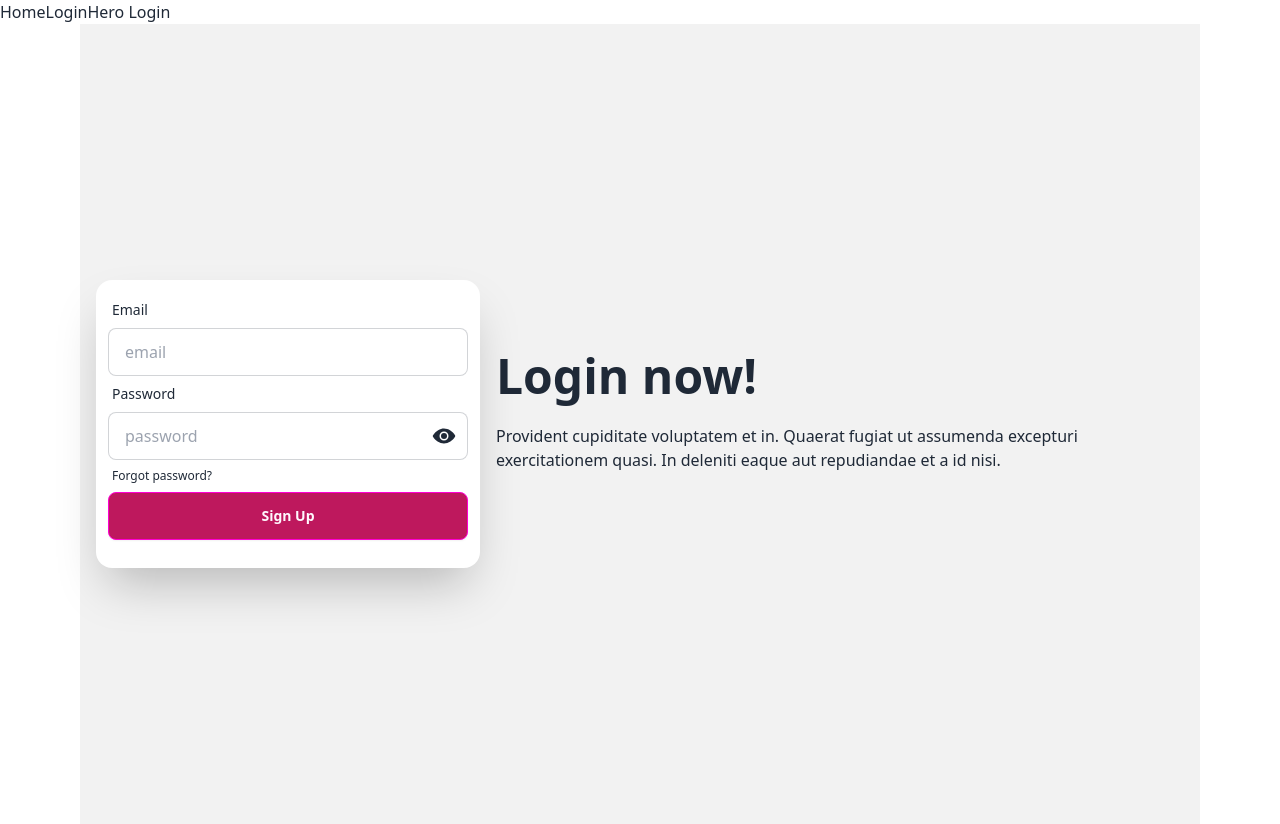
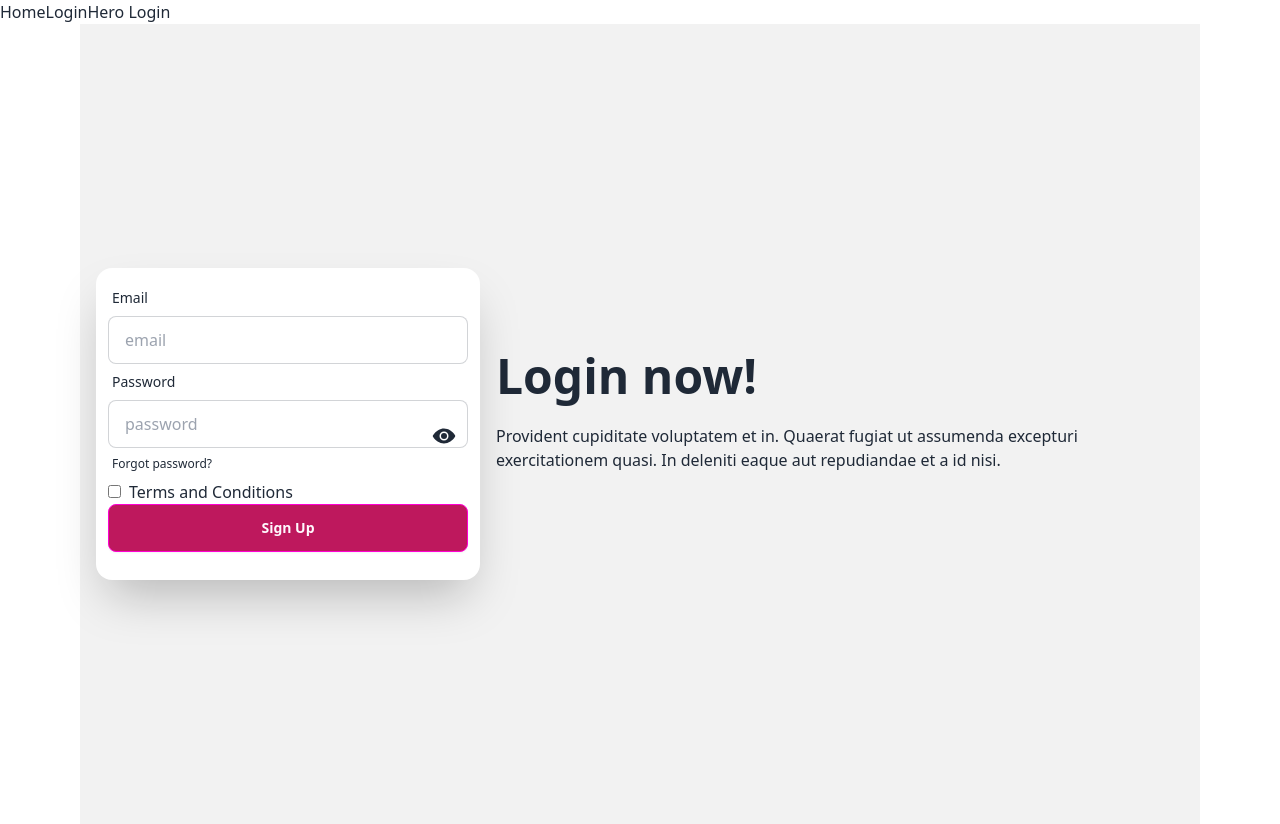
Before and after one commit to rakibul226/simple-Firebase, a React (Vite) app: page /heroLogin in a window 1280 px wide. Built offline with nearby package versions, Linux system fonts and the light colour scheme.

Commit message:
accecpt term and condition

```diff
--- a/src/HeroLogin/HeroLogin.jsx
+++ b/src/HeroLogin/HeroLogin.jsx
@@ -14,15 +14,21 @@ const HeroLogin = () => {
     e.preventDefault();
     const email = e.target.email.value;
     const password = e.target.password.value;
-    console.log('Email:', email);
-    console.log('Password:', password);
+    const accepted = e.target.terms.checked;
+    console.log(email,password,accepted);
+
 
     if(password.length < 6){
       setRegisterError('Password can not be less then 6 characters');
       return;
     }
-    else if(!/A-Z/.test(password)){
-      setRegisterError('Password should have at least one upper case characters');
+    else if(!/[A-Z]/.test(password)){
+      setRegisterError('Password should have at least one uppercase character');
+      return;
+    }
+
+    else if(!accepted){
+      setRegisterError('Accept out Terms and condition to continue')
       return;
     }
 
@@ -68,6 +74,7 @@ const HeroLogin = () => {
                   <span className="label-text">Password</span>
                 </label>
                 <div>
+
                 <input type={ showPassField ? "text" : "password"} name="password" placeholder="password" className="input input-bordered w-full" required />
 
                 <span className="absolute text-2xl pl-3 top-1/2 right-3" onClick={() => setShowPassField(!showPassField)}>
@@ -83,6 +90,10 @@ const HeroLogin = () => {
                   </a>
                 </label>
 
+                  <div>
+                    <input type="checkbox" name="terms" id="terms" />
+                    <label className="ml-2"><a href="">Terms and Conditions</a></label>
+                  </div>
                 <input className="btn btn-secondary bg-pink-700  mb-4 w-full" type="submit" value="Sign Up" />
               </form>
               {
```
